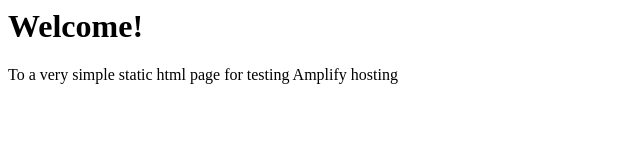
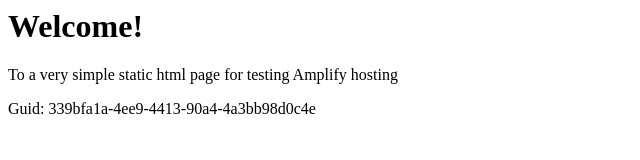
Before and after one commit to aws-aemilia-sin/Github-PR-Commit-Integration-Test-DoNotTouch-v1-preprod-ap-southeast-1, a website: page src/index.html in a window 1280 px wide. Shown: the whole page, without its empty margins (0-640 px from the left). Drawn offline with Linux system fonts and the light colour scheme.

Commit message:
commit from integ tests

```diff
--- a/src/index.html
+++ b/src/index.html
@@ -1,3 +1,5 @@
+
+
 <html lang="en">
 
 <head>
@@ -10,6 +12,6 @@
 <body>
     <h1>Welcome!</h1>
     <p>To a very simple static html page for testing Amplify hosting</p>
-</body>
+    <p>Guid: 339bfa1a-4ee9-4413-90a4-4a3bb98d0c4e</p></body>
 
 </html>
```
